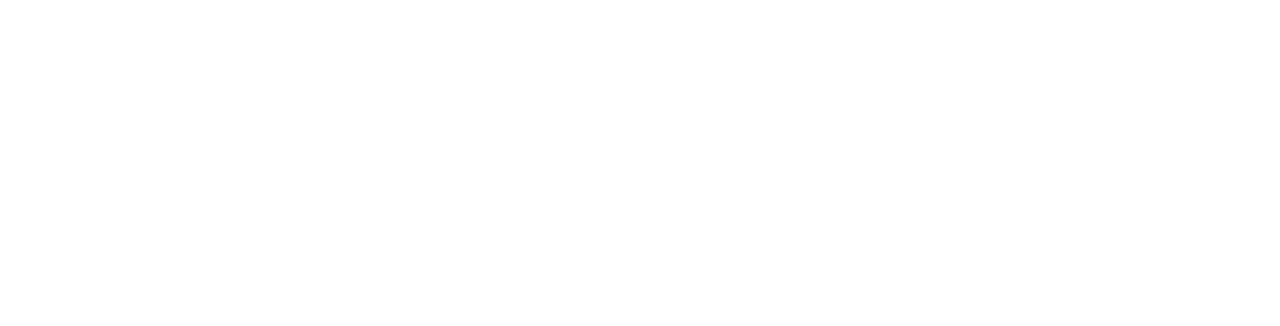
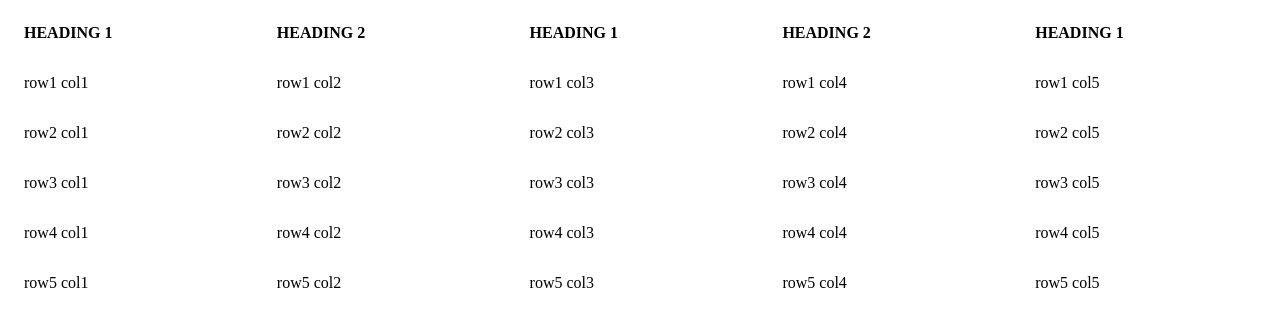
Before and after one commit to Garvit5500/acit1620-week4, a plain HTML site: page index.html in a window 1280 px wide. Drawn offline with Linux system fonts and the light colour scheme.

Commit message:
initial commit

```diff
--- a/index.html
+++ b/index.html
@@ -1,2 +1,56 @@
-<htmml>
-    </htmml>
+<!DOCTYPE html>
+<html lang="en">
+<head>
+    <meta charset="UTF-8">
+    <meta name="viewport" content="width=device-width, initial-scale=1.0">
+    <title>Css palyground</title>
+    <link rel="stylesheet" href="styles.css">
+</head>
+<body>
+
+    <table>
+            <tr>
+                <th>heading 1</th>
+                <th>heading 2</th>
+                <th>heading 1</th>
+                <th>heading 2</th>
+                <th>heading 1</th>
+            </tr>
+            <tr>
+                <td>row1 col1</td>
+                <td>row1 col2</td>
+                <td>row1 col3</td>
+                <td>row1 col4</td>
+                <td>row1 col5</td>
+            </tr>
+            <tr>
+                <td>row2 col1</td>
+                <td>row2 col2</td>
+                <td>row2 col3</td>
+                <td>row2 col4</td>
+                <td>row2 col5</td>
+            </tr>
+            <tr>
+                <td>row3 col1</td>
+                <td>row3 col2</td>
+                <td>row3 col3</td>
+                <td>row3 col4</td>
+                <td>row3 col5</td>
+            </tr>
+            <tr>
+                <td>row4 col1</td>
+                <td>row4 col2</td>
+                <td>row4 col3</td>
+                <td>row4 col4</td>
+                <td>row4 col5</td>
+            </tr>
+            <tr>
+                <td>row5 col1</td>
+                <td>row5 col2</td>
+                <td>row5 col3</td>
+                <td>row5 col4</td>
+                <td>row5 col5</td>
+            </tr>
+
+    </table>
+</body>
--- /dev/null
+++ b/styles.css
@@ -0,0 +1,44 @@
+root{
+    --base-color:210, 60%;
+    --base-font-size: 20px;
+}
+
+table {
+
+table-layout: fixed;
+width:100%;
+border-collapse: collapse;
+border: 1px solid hsl(var(--base-color), 90%);
+
+
+}
+
+th,
+td{
+
+    padding: 1rem;
+    border: 1px solid hsl(var(--base-color), 90%);
+}
+
+th{
+
+    text-align: left;
+    text-transform: uppercase;
+    font-weight:700;
+}
+
+tr:nth-child(odd){
+
+background-color: hsl(var(--base-color), 60%);
+}
+
+tr:nth-child(even){
+
+    background-color: hsl(var(--base-color), 70%);
+    }
+
+tr:nth-child(1) {
+
+        background-color: hsl(var(--base-color), 40%) ;
+        color: hsl(var(--base-color), 90%)
+}
```
